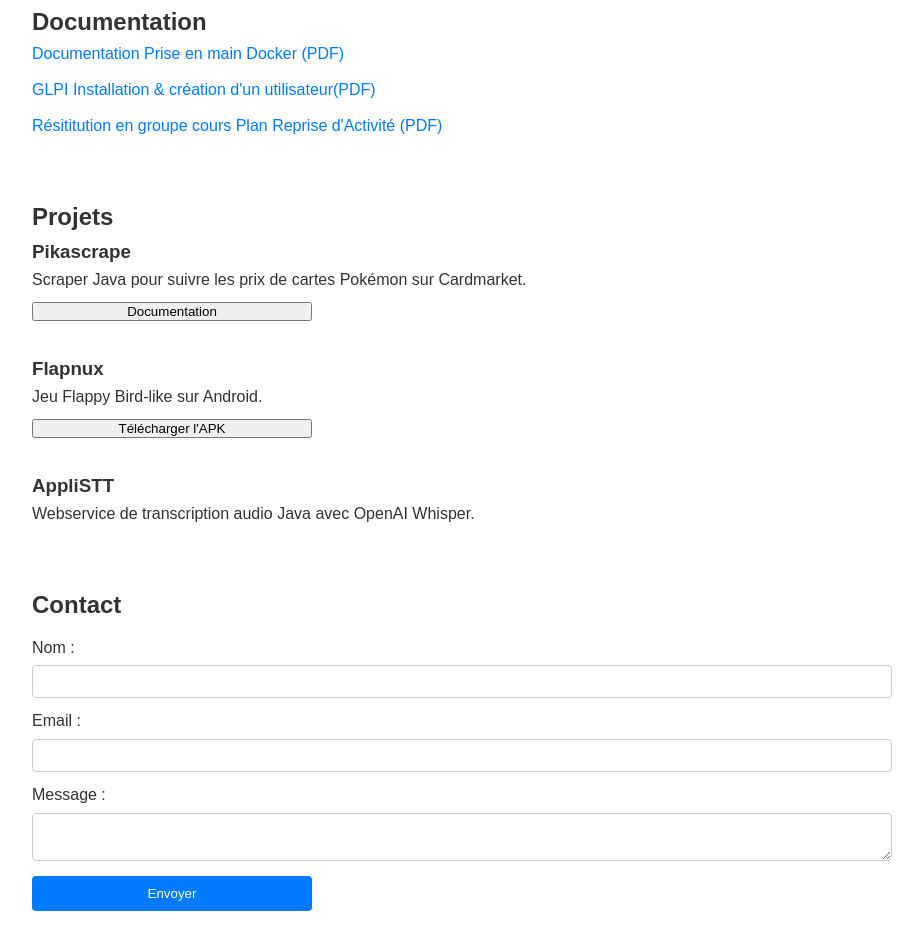
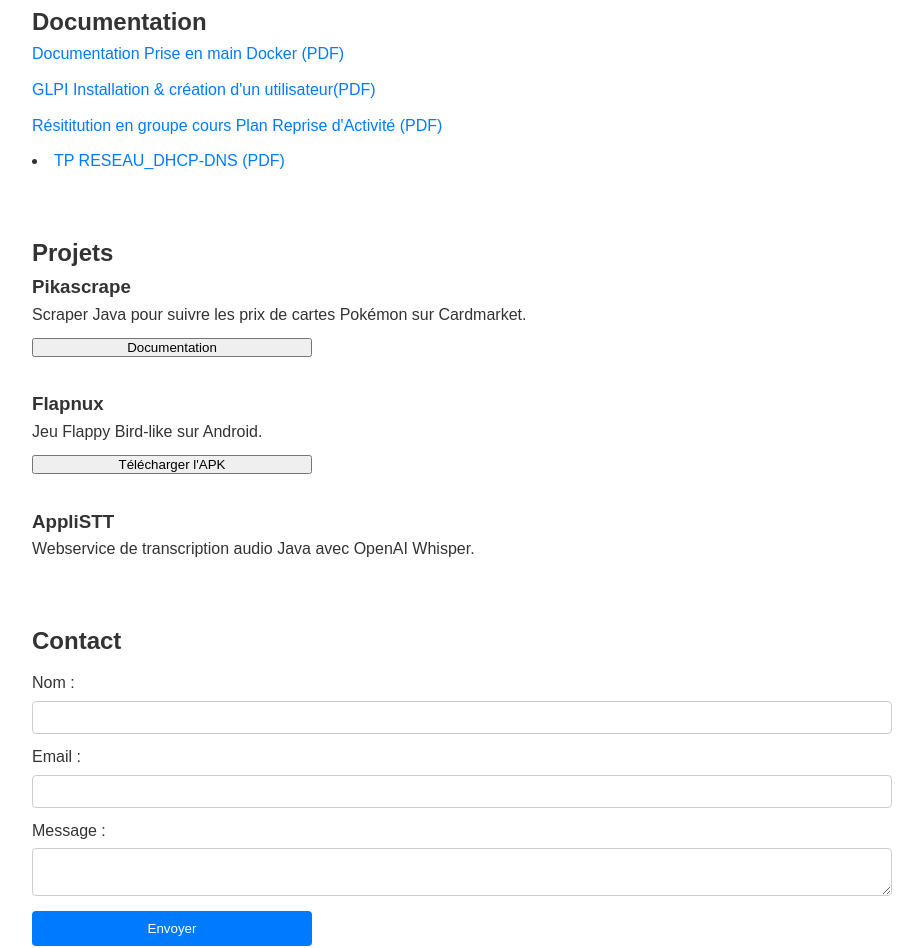
Before and after one commit to JuandDoe/SIO_Portfolio, a plain HTML site: page index.html in a window 1280 px wide. Shown: the part 2130-3078 px from the top of the page, without its empty margins (178-1101 px from the left). Drawn offline with Linux system fonts and the light colour scheme.

Commit message:
dhcp_dns

```diff
--- a/index.html
+++ b/index.html
@@ -216,6 +216,11 @@
           </a>
         </li>
       </ul>
+      <li>
+     <a href="RESEAU_DHCP-DNS.pdf" target="_blank" download>
+            TP RESEAU_DHCP-DNS (PDF)
+       </a>
+        </li>
     </section>
 
     <section id="projects" class="section">
```
